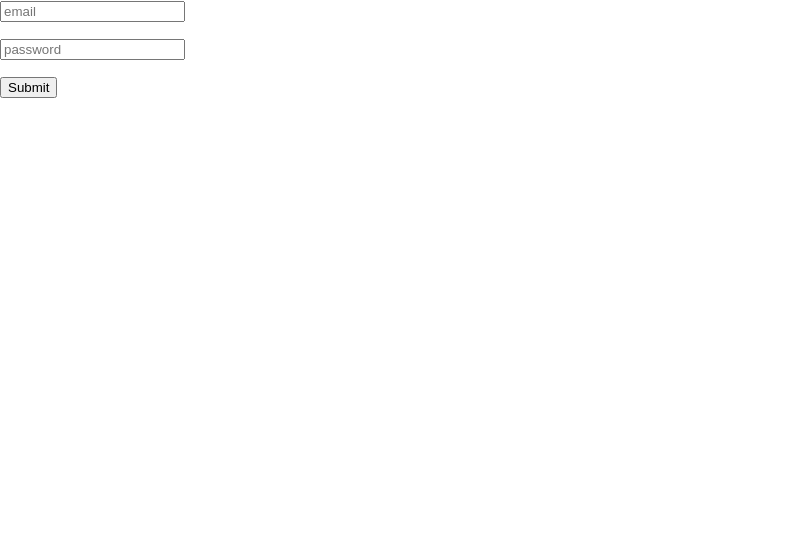
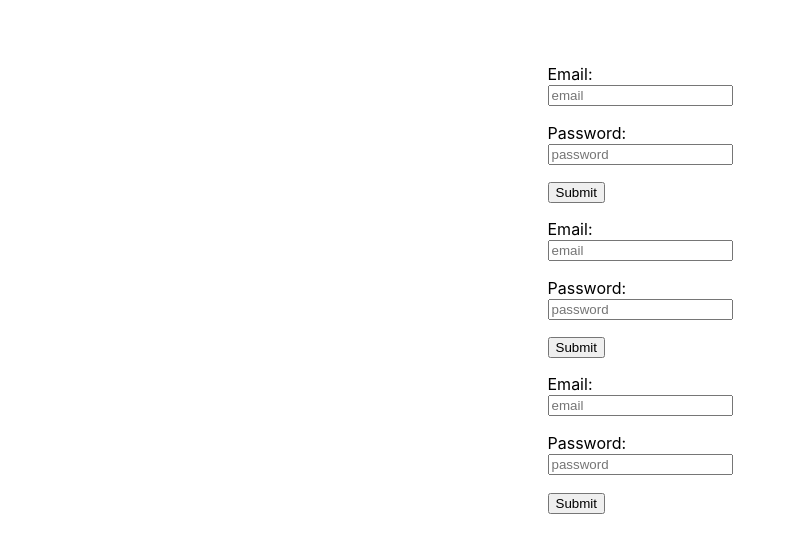
Before and after one commit to boldevelop/xformstate, a React (Create React App) app: page / in a window 1280 px wide. Shown: the top 552 px of the page, without its empty margins (0-796 px from the left). Built offline with nearby package versions, Linux system fonts and the light colour scheme.

Commit message:
fix: asyncForm error handler

```diff
--- a/public/index.html
+++ b/public/index.html
@@ -24,7 +24,7 @@
       work correctly both with client-side routing and a non-root public URL.
       Learn how to configure a non-root public URL by running `npm run build`.
     -->
-    <title>React App</title>
+    <title>xFormState</title>
   </head>
   <body>
     <noscript>You need to enable JavaScript to run this app.</noscript>
--- a/src/App.css
+++ /dev/null
@@ -1,38 +0,0 @@
-.App {
-  text-align: center;
-}
-
-.App-logo {
-  height: 40vmin;
-  pointer-events: none;
-}
-
-@media (prefers-reduced-motion: no-preference) {
-  .App-logo {
-    animation: App-logo-spin infinite 20s linear;
-  }
-}
-
-.App-header {
-  background-color: #282c34;
-  min-height: 100vh;
-  display: flex;
-  flex-direction: column;
-  align-items: center;
-  justify-content: center;
-  font-size: calc(10px + 2vmin);
-  color: white;
-}
-
-.App-link {
-  color: #61dafb;
-}
-
-@keyframes App-logo-spin {
-  from {
-    transform: rotate(0deg);
-  }
-  to {
-    transform: rotate(360deg);
-  }
-}
--- a/src/App.js
+++ b/src/App.js
@@ -1,11 +1,19 @@
-import './App.css';
 import {Sample1} from "./components";
+
+const style =  {
+    display: 'flex',
+    flexDirection: 'column',
+    alignItems: 'center',
+    marginTop: '5%',
+}
 
 function App() {
 
     return (
-        <div>
-            <Sample1 />
+        <div style={style}>
+            <Sample1 id={1}/>
+            <Sample1 id={2}/>
+            <Sample1 id={3}/>
         </div>
     );
 }
--- /dev/null
+++ b/src/components/input.js
@@ -0,0 +1,10 @@
+export const Input = ({id, onChange, label, error, value, placeholder = 'Type smth...'}) => {
+    const styleInput = { marginBottom: error ? 0 : 15 }
+    return (
+        <div style={{marginBottom: '.1rem'}}>
+            <label htmlFor={id}>{label}:</label><br/>
+            <input type="text" value={value} onChange={onChange} placeholder={placeholder} style={styleInput}/>
+            {error && <p style={{color: 'red', margin: 0, marginBottom: '.5rem', fontSize: 13}}>{error}</p>}
+        </div>
+    )
+}
--- a/src/components/sample1.js
+++ b/src/components/sample1.js
@@ -1,5 +1,6 @@
 import {useXFormState} from "../xformstate-react";
 import {sleep} from "../helpers";
+import {Input} from "./input";
 
 
 const emailField = {
@@ -36,7 +37,7 @@ const passwordField = {
 const formOptions = {
     asyncFormValidator: async (contextForm) => {
         await sleep(() => {
-            if (contextForm.email.length < 3) {
+            if (contextForm.password.length < 5) {
                 throw Promise.reject('Too short password');
             } else {
                 return ({
@@ -51,8 +52,8 @@ const formOptions = {
 }
 
 
-export const Sample1 = () => {
-    const [fields, formMeta] = useXFormState('auth-1', [emailField, passwordField], formOptions);
+export const Sample1 = ({ id }) => {
+    const [fields, formMeta] = useXFormState('auth-1' + id, [emailField, passwordField], formOptions);
     const { email, password } = fields;
     const { onSubmit, error, loading } = formMeta;
 
@@ -70,17 +71,14 @@ export const Sample1 = () => {
     }
 
     return (
-        <div>
+        <div style={{ marginBottom: '1rem' }}>
             <form onSubmit={onFormSubmit}>
-                <input type="text" value={email.value} onChange={onChangeEmail} placeholder="email"/>
-                <p style={{color: 'red'}}>{email.error}</p>
+                <Input label="Email" id="email" value={email.value} onChange={onChangeEmail} placeholder="email" error={email.error}/>
 
-                <input type="text" value={password.value} onChange={onChangePassword}
-                       placeholder="password"/>
-                <p style={{color: 'red'}}>{password.error}</p>
+                <Input label="Password" id="password" value={password.value} onChange={onChangePassword} placeholder="password" error={password.error}/>
 
                 <input type="submit" value="Submit" disabled={loading}/>
-                <p style={{color: 'red'}}>{error}</p>
+                <p style={{color: 'red', margin: 0}}>{error}</p>
             </form>
         </div>
     )
--- a/src/xformstate-react/index.js
+++ b/src/xformstate-react/index.js
@@ -1,9 +1,6 @@
-import {useState, useEffect} from "react";
+import {useState} from "react";
 import {xFormMachine} from "../xformstate";
 import {useMachine} from "@xstate/react";
-
-const fields = {};
-let formMeta = {};
 
 /**
  * @typedef {{ value: string, error: string, onChange: function(string): void }} Field
@@ -30,40 +27,23 @@ const useXFormState = (id, fieldsOptions, formOptions) => {
     const [machine] = useState(() => xFormMachine(id, fieldsOptions, formOptions));
     const [state, send] = useMachine(machine);
 
-    useEffect(() => {
-        fieldsOptions.forEach((field) => {
+    const fields = {};
+    const formMeta = {};
 
-            const {name} = field;
-            fields[name] = {
-                ...fields[name],
-                onChange: (newValue) => {
-                    send('TYPE', {name, value: newValue})
-                },
-            }
-        });
+    fieldsOptions.forEach((field) => {
 
-        formMeta = {
-            ...formMeta,
-            onSubmit: () => send('VALIDATE'),
-        }
-    })
-
-    fieldsOptions.forEach(field => {
         const {name} = field;
         const {value, error} = state.context[name];
-
-        if (fields[name]) {
-            fields[name].value = value;
-            fields[name].error = error;
-        } else {
-            fields[name] = {
-                ...fields[name],
-                value,
-                error,
-            }
+        fields[name] = {
+            onChange: (newValue) => {
+                send('TYPE', {name, value: newValue})
+            },
+            value,
+            error,
         }
     });
 
+    formMeta.onSubmit = () => send('VALIDATE');
     formMeta.error = state.context.__formError;
     formMeta.loading = state.context.__loading;
 
--- a/src/xformstate/machine/index.js
+++ b/src/xformstate/machine/index.js
@@ -176,7 +176,7 @@ const xFormMachine = (id, fields, {asyncFormValidator, submitForm}) => {
         try {
             await asyncFormValidator(contextForm);
         } catch (e) {
-            await Promise.reject(formErrorObjectFromResponse(e, '', '')[0].error);
+            await Promise.reject(formErrorObjectFromResponse(await e, '', '')[0].error);
         }
     }
 
```
